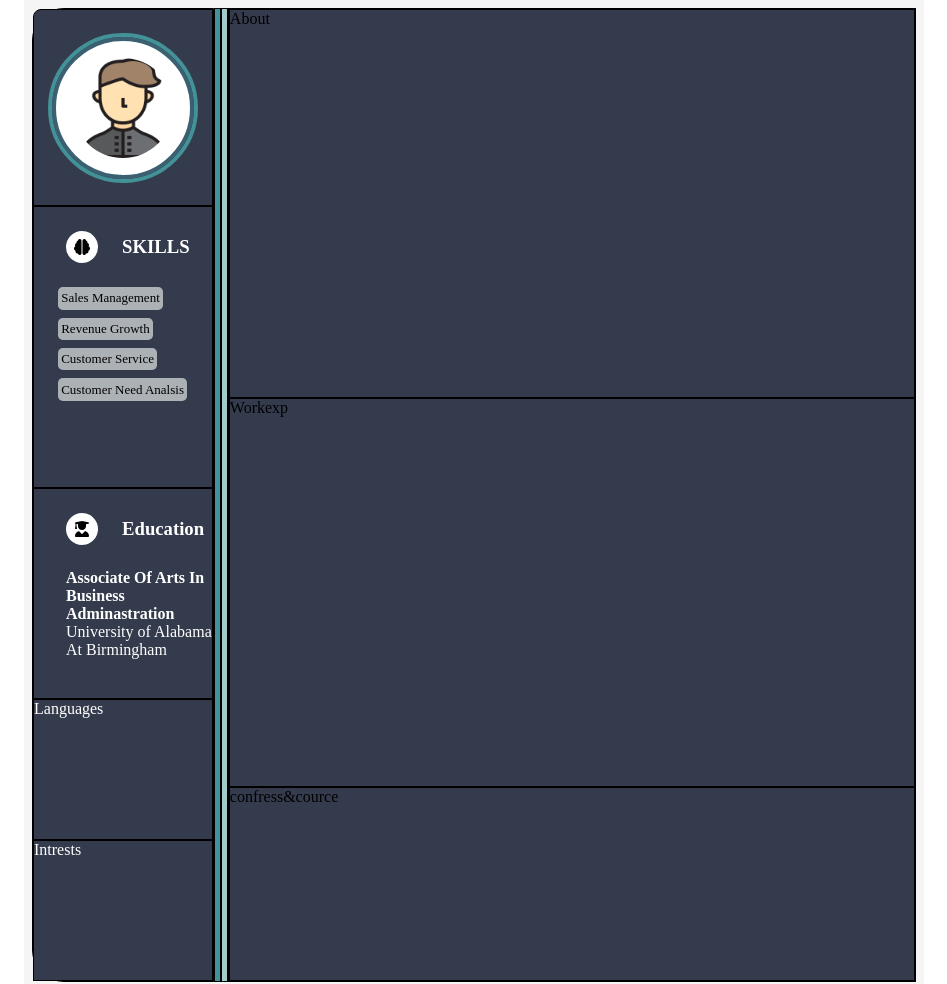
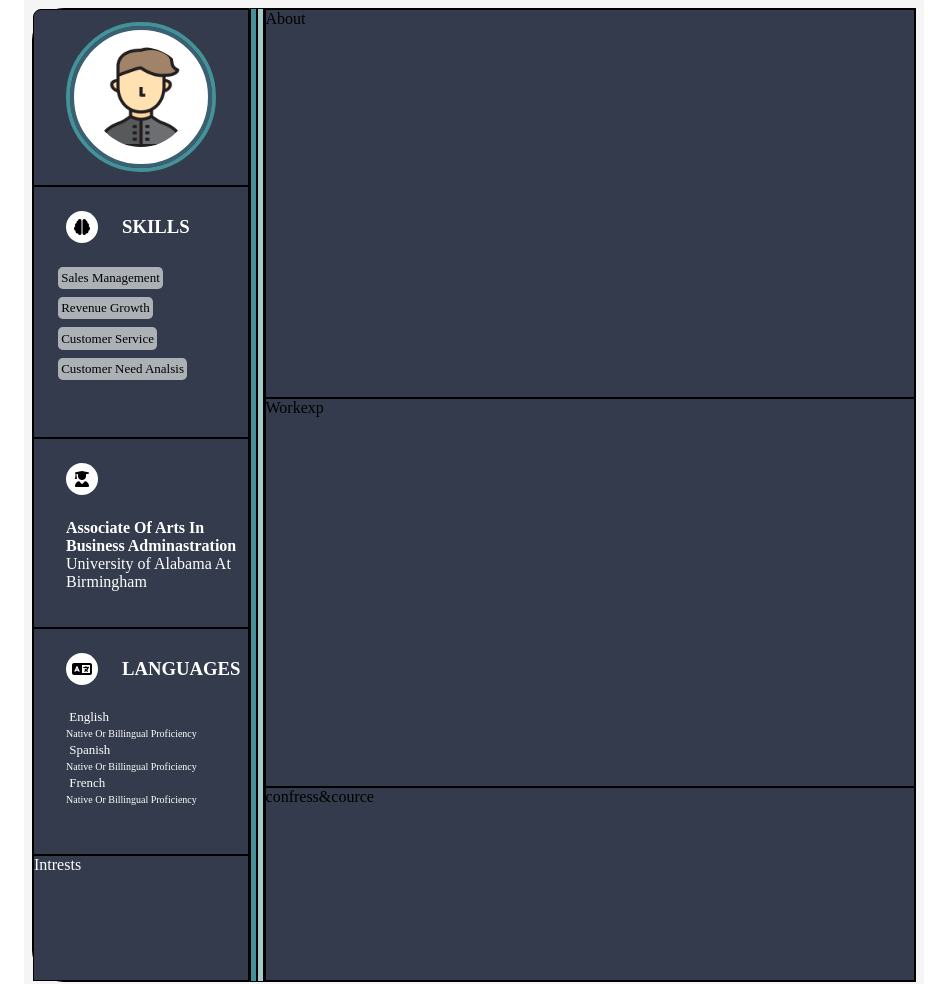
Before and after one commit to tAdithyan/resumetemplate, a plain HTML site: page index.html in a window 1280 px wide. Shown: the whole page, without its empty margins (166-1113 px from the left). Drawn offline with Linux system fonts and the light colour scheme.

Commit message:
laguages section added

```diff
--- a/index.html
+++ b/index.html
@@ -51,14 +51,29 @@
           <div class="skill">
             <div class="logo"><i class="fa-solid fa-user-graduate"></i></div>
 
-            <h3 >Education</h3>
+            <h3 ></h3>
           </div>
           <div class="edudetails">
           <p class="para">Associate  Of Arts In Business Adminastration</p>
           <p>University of  Alabama  At Birmingham</p>
         </div>
         </div>
-        <div class="item item1c">Languages</div>
+        <div class="item item1c">
+          <div class="skill">
+            <div class="logo"><i class="fa-solid fa-language"></i></div>
+
+            <h3 >LANGUAGES</h3>
+          </div>
+          <div class="edudetails">
+          <p class="lang_name">English</p>
+          <p class="lang_disc">Native Or Billingual Proficiency </p>
+          <p class="lang_name">Spanish</p>
+          <p class="lang_disc">Native Or Billingual Proficiency </p>
+          <p class="lang_name">French</p>
+          <p class="lang_disc">Native Or Billingual Proficiency </p>
+
+        </div>
+        </div>
         <div class="item item1c">Intrests</div>
       </div>
       <div class="item item2"></div>
--- a/style.css
+++ b/style.css
@@ -26,7 +26,7 @@ margin: 50;
   border-top-left-radius: 2rem;
   border-bottom-left-radius: 2rem;
   display: grid;
-  grid-template-rows: 1.4fr 2fr 1.5fr 1fr 1fr;
+  grid-template-rows: 1.4fr 2fr 1.5fr 1.8fr 1fr;
   color: white;
 }
 .wrapper .item1 .userprofile{
@@ -108,3 +108,10 @@ margin-left: 1.5rem;
 .edudetails .para{
   font-weight:bold;
 }
+.lang_name{
+  font-size:13px;
+  margin: .2rem;
+}
+.lang_disc{
+  font-size:10px;
+}
```
